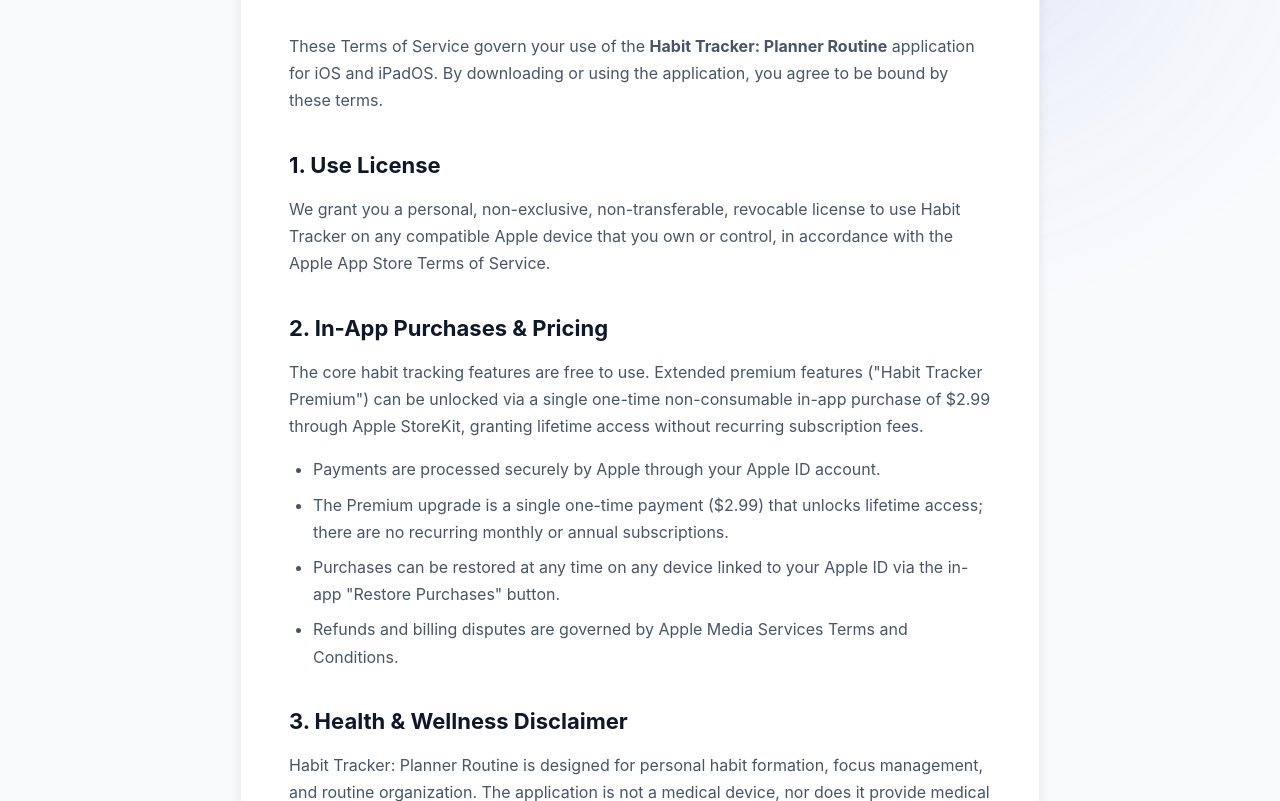
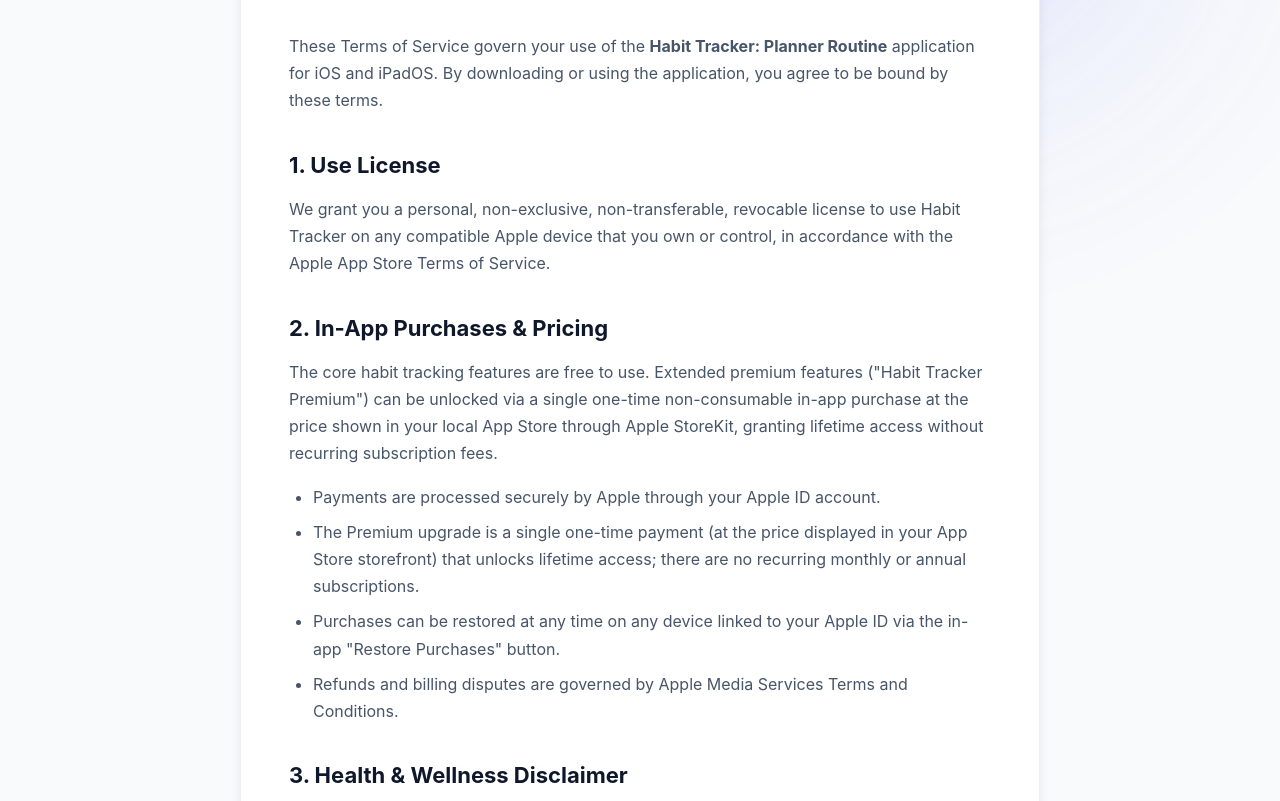
Before and after one commit to rustiandrei/habit, a plain HTML site: page terms.html in a window 1280 px wide. Shown: the part 299-1100 px from the top of the page. Drawn offline with Linux system fonts and the light colour scheme.

Commit message:
Use storefront pricing in the Terms of Use

```diff
--- a/terms.html
+++ b/terms.html
@@ -133,11 +133,11 @@
 
       <h2>2. In-App Purchases & Pricing</h2>
       <p>
-        The core habit tracking features are free to use. Extended premium features ("Habit Tracker Premium") can be unlocked via a single one-time non-consumable in-app purchase of $2.99 through Apple StoreKit, granting lifetime access without recurring subscription fees.
+        The core habit tracking features are free to use. Extended premium features ("Habit Tracker Premium") can be unlocked via a single one-time non-consumable in-app purchase at the price shown in your local App Store through Apple StoreKit, granting lifetime access without recurring subscription fees.
       </p>
       <ul>
         <li>Payments are processed securely by Apple through your Apple ID account.</li>
-        <li>The Premium upgrade is a single one-time payment ($2.99) that unlocks lifetime access; there are no recurring monthly or annual subscriptions.</li>
+        <li>The Premium upgrade is a single one-time payment (at the price displayed in your App Store storefront) that unlocks lifetime access; there are no recurring monthly or annual subscriptions.</li>
         <li>Purchases can be restored at any time on any device linked to your Apple ID via the in-app "Restore Purchases" button.</li>
         <li>Refunds and billing disputes are governed by Apple Media Services Terms and Conditions.</li>
       </ul>
```
